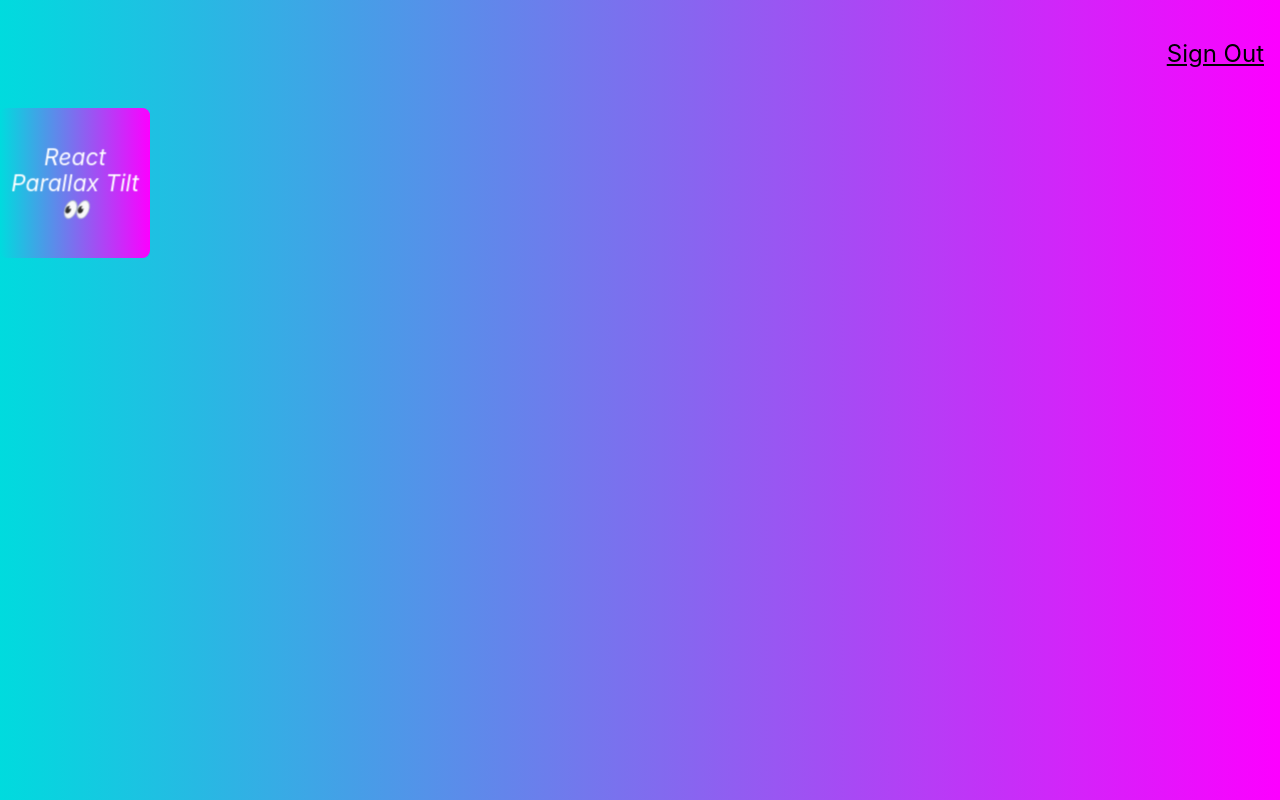
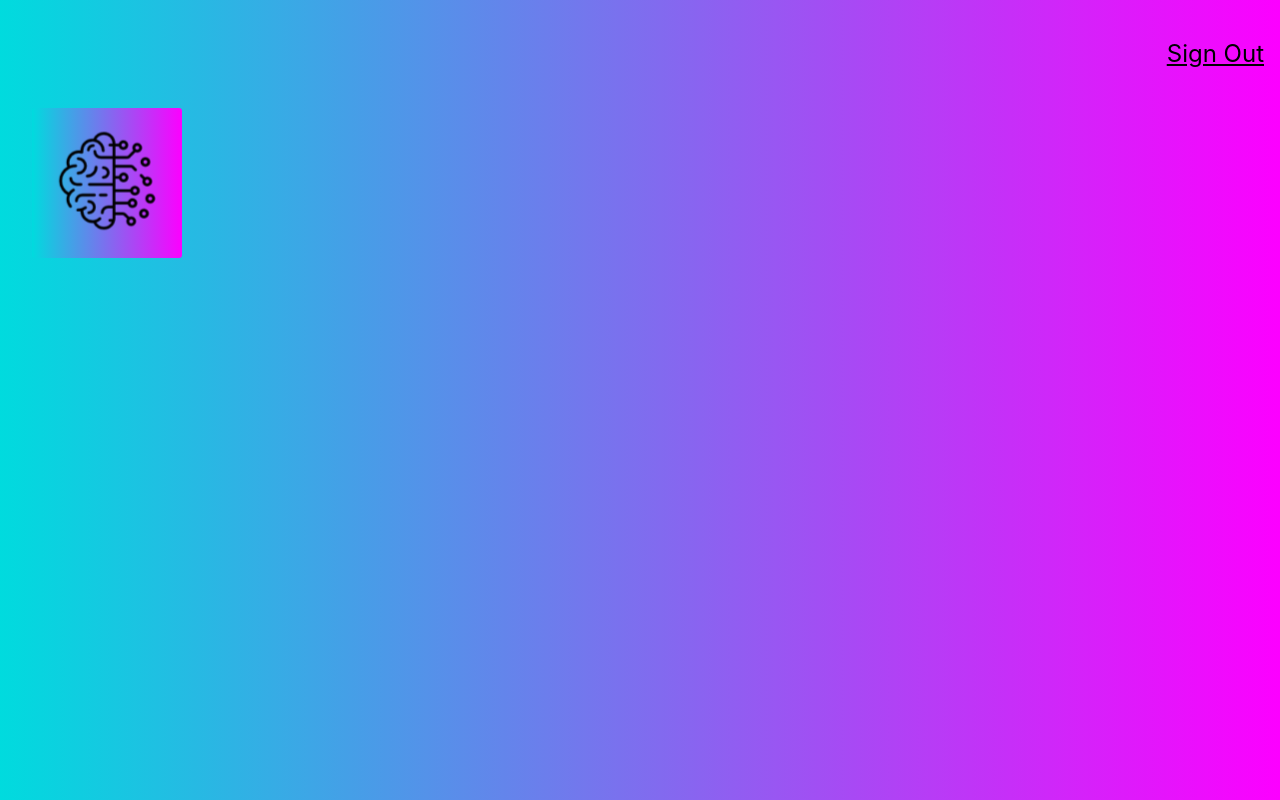
Before and after one commit to tasosbeast/SmartBrain, a React (Create React App) app: page / in a window 1280 px wide. Built offline with nearby package versions, Linux system fonts and the light colour scheme.

Commit message:
Update Logo component styles and add logo image

```diff
--- a/src/components/Logo/Logo.css
+++ b/src/components/Logo/Logo.css
@@ -8,7 +8,7 @@
   background: linear-gradient(90deg, #00dbde 0%, #fc00ff 100%);
   color: white;
 
-  border-radius: 5%;
+  border-radius: 2%;
   transform-style: preserve-3d;
 
   .inner-element {
--- a/src/components/Logo/Logo.js
+++ b/src/components/Logo/Logo.js
@@ -1,20 +1,21 @@
 import React from "react";
 import Tilt from "react-parallax-tilt";
 import "./Logo.css";
+import logoimg from "./Logo.png";
 
 const Logo = () => {
   return (
     <Tilt
-      className="background-stripes parallax-effect-glare-scale"
+      className="background-stripes parallax-effect-glare-scale ma4 mt0"
       perspective={500}
       glareEnable={true}
       glareMaxOpacity={0.45}
       scale={1.02}
     >
       <div className="inner-element">
-        <div>React</div>
-        <div>Parallax Tilt</div>
-        <div>👀</div>
+        <div className="pa4">
+          <img src={logoimg} alt="logo" />
+        </div>
       </div>
     </Tilt>
   );
```
Also changed, not shown: src/components/Logo/Logo.png (added).
